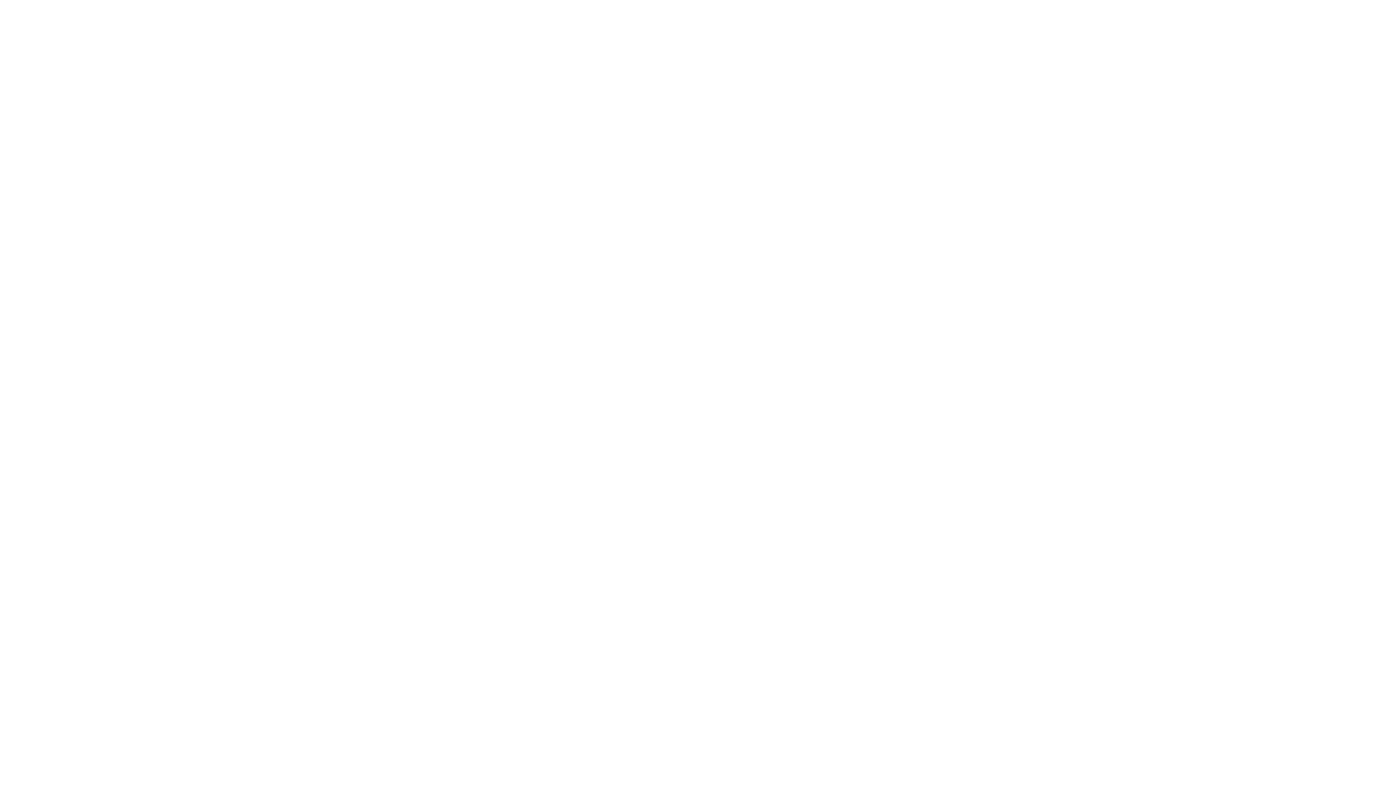
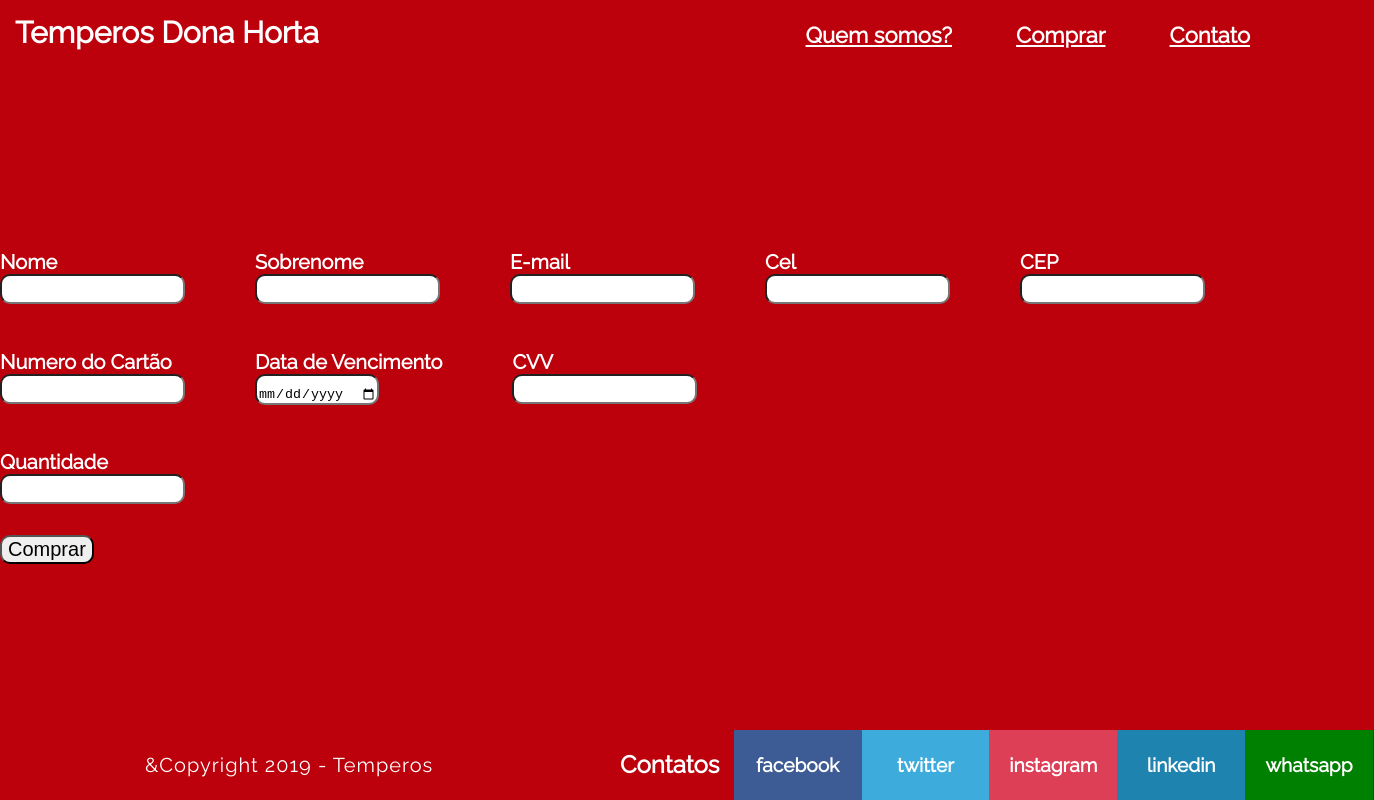
Before and after one commit to kielkow/APS-SIG, a plain HTML site: page compra.html in a window 1280 px wide. Shown: the whole page, 1374 px wide, since content can reach past the window. Drawn offline with Linux system fonts and the light colour scheme.

Commit message:
Add page Compras

```diff
--- a/compra.html
+++ b/compra.html
@@ -1,12 +1,94 @@
 <!DOCTYPE html>
 <html lang="en">
+
 <head>
-    <meta charset="UTF-8">
-    <meta name="viewport" content="width=device-width, initial-scale=1.0">
+    <meta charset="utf-8">
+    <meta name="viewport" content="width=device-width, initial-scale=1, shrink-to-fit=no">
     <meta http-equiv="X-UA-Compatible" content="ie=edge">
-    <title>Compra</title>
+    <meta name="viewport" content="width=device-width, initial-scale=1, shrink-to-fit=no">
+    <link href="https://fonts.googleapis.com/css?family=Raleway" rel="stylesheet">
+    <link rel="stylesheet" href="styleCompra.css">
+    <script src="script.js"></script>
+    <title>Temperos - Comprar</title>
 </head>
+
 <body>
 
+    <header>
+        <h1>Temperos Dona Horta</h1>
+        <nav>
+            <ul>
+                <li><a href="index.html">Quem somos?</a></li>
+                <li><a href="compra.html">Comprar</a></li>
+                <li><a href="#footer">Contato</a></li>
+            </ul>
+        </nav>
+    </header>
+
+
+    <section id="areaInfo">
+        <section id="areaInfoPessoal">
+            <div class="item">
+                <p>Nome</p>
+                <input type="text">
+            </div>
+            <div class="item">
+                <p>Sobrenome</p>
+                <input type="text">
+            </div>
+            <div class="item">
+                <p>E-mail</p>
+                <input type="email">
+            </div>
+            <div class="item">
+                <p>Cel</p>
+                <input type="text">
+            </div>
+            <div class="item">
+                <p>CEP</p>
+                <input type="number">
+            </div>
+        </section>
+
+        <section id="areaInfoCartao">
+            <div class="item">
+                <p>Numero do Cartão</p>
+                <input type="number">
+            </div>
+            <div class="item">
+                <p>Data de Vencimento</p>
+                <input type="date">
+            </div>
+            <div class="item">
+                <p>CVV</p>
+                <input type="number">
+            </div>
+        </section>
+
+        <section id="areaInfoProduto">
+            <div class="item">
+                <p>Quantidade</p>
+                <input type="number">
+            </div>
+        </section>
+    </section>
+
+    <button onclick="btnComprar()" class="btnComprar">Comprar</button>
+
+    <footer id="footer">
+        <div class="copyright">
+            <p>&Copyright 2019 - Temperos</p>
+        </div>
+        <div class="social">
+            <a href="#footer" class="support">Contatos</a>
+            <a href="#" class="face">facebook</a>
+            <a href="#" class="tweet">twitter</a>
+            <a href="#" class="instagram">instagram</a>
+            <a href="#" class="linked">linkedin</a>
+            <a href="#footer" class="whats" onclick="btnWhats()">whatsapp</a>
+        </div>
+    </footer>
+
 </body>
+
 </html>
--- a/script.js
+++ b/script.js
@@ -31,3 +31,9 @@ function btnEnviar(){
 function btnWhats(){
     alert("Ligue para (011)90000-0000")
 }
+
+function btnComprar(){
+    confirm("Deseja efetuar a compra?")
+    document.getElementById("item").value = ''
+    alert("Compra efetuada com sucesso! Estaremos passando informações da sua conta via e-mail.")
+}
--- /dev/null
+++ b/styleCompra.css
@@ -0,0 +1,194 @@
+body {
+    font-family: 'Raleway', sans-serif;
+    background-color: #bc010c;
+    justify-content: space-around;
+}
+*{
+    margin: 0;
+}
+header{
+    background-color: #bc010c;
+    height: 70px;
+    width: 100%;
+    display: flex;
+}
+header h1{
+    width: 430px;
+    list-style-type: none;
+    display: inline;
+    font-size: 30px;
+    padding: 15px;
+    margin-top: 0px;
+    font-weight: bold;
+    color: white
+}
+nav ul li{
+    list-style-type: none;
+    display: inline;
+    font-size: 22px;
+    padding: 15px;
+    font-weight: bold;
+    color: white;
+}
+nav a{
+    list-style-type: none;
+    display: inline;
+    font-size: 22px;
+    padding: 15px;
+    font-weight: bold;
+    color: white;;
+}
+nav{
+    width: 100%;
+    display: flex;
+    justify-content: flex-end;
+    align-items: center;
+
+}
+
+
+
+
+
+
+
+
+#areaInfo{
+    flex-direction: column;
+    padding-top: 150px;
+}
+
+#areaInfoPessoal{
+    height: 100px;
+    display: flex;
+    flex-direction: row;
+    flex-wrap: wrap;
+}
+
+#areaInfoCartao{
+    height: 100px;
+    display: flex;
+    flex-direction: row;
+    flex-wrap: wrap;
+}
+
+#areaInfoProduto{
+    height: 100px;
+    display: flex;
+    flex-direction: row;
+    flex-wrap: wrap;
+}
+
+.item{
+    padding-right: 70px;
+    padding-top: 30px;
+}
+
+.btnComprar{
+    border-radius: 10px;
+    font-size: 20px;
+    margin-top: 15px;
+}
+
+.item p{
+    color: white;
+    font-weight: bold;
+    font-size: 20px;
+}
+
+.item input{
+    padding-top: 10px;
+    border-radius: 10px;
+}
+
+
+
+
+
+
+
+
+
+footer{
+    width: 100%;
+    display: inline-block;
+    background-color: #bc010c;
+    position: absolute;
+    bottom: 0;
+}
+.copyright{
+    font-size: 20px;
+    width: 40%;
+    float: left;
+    @media (max-width: 600px) {
+      width: 100%;
+    }
+}
+.copyright p{
+    padding-left: 10%;
+    color: white;
+    font-size: 1em;
+    line-height: 70px;
+    text-transform: capitalize;
+    letter-spacing: 1px;
+    @media (max-width: 600px) {
+      text-align: center;
+      padding: 0;
+    }
+}
+.social {
+width: 60%;
+height: 0%;
+float: right;
+@media (max-width: 600px) {
+width: 100%;
+}
+}
+.social a{
+    float: left;
+    line-height: 70px;
+    text-decoration: none;
+    color: white;
+    text-align: center;
+    font-weight: bold;
+    @include transition(all, 0.3s);
+}
+.linked {
+background-color: #1E83AE;
+font-size: 1.2em;
+width: 16.65%;
+}
+
+.face {
+background-color: #3D5B94;
+font-size: 1.2em;
+width: 16.65%;
+
+}
+
+.tweet {
+background-color: #3DACDD;
+font-size: 1.2em;
+width: 16.65%;
+
+}
+
+.instagram {
+background-color: #dd3f57;
+font-size: 1.2em;
+width: 16.65%;
+
+}
+
+.whats {
+background-color: green;
+font-size: 1.2em;
+width: 16.65%;
+
+}
+
+.support {
+background-color: #bc010c;
+font-size: 1.5em;
+width: 16.65%;
+}
--- a/style.css
+++ b/styleHome.css
@@ -1,5 +1,5 @@
 html, body {
-    font-family: Raleway, sans-serif;
+    font-family: 'Raleway', sans-serif;
     background-color: #bc010c;
 }
 *{
@@ -12,13 +12,13 @@ header{
     display: flex;
 }
 header h1{
+    width: 430px;
     list-style-type: none;
     display: inline;
     font-size: 30px;
     padding: 15px;
     margin-top: 0px;
     font-weight: bold;
-    font-family: 'Raleway', sans-serif;
     color: white
 }
 nav ul li{
@@ -27,16 +27,15 @@ nav ul li{
     font-size: 22px;
     padding: 15px;
     font-weight: bold;
-    font-family: 'Raleway', sans-serif;
     color: white;
 }
 nav a{
+    text-decoration:none;
     list-style-type: none;
     display: inline;
     font-size: 22px;
     padding: 15px;
     font-weight: bold;
-    font-family: 'Raleway', sans-serif;
     color: white;;
 }
 nav{
@@ -108,6 +107,7 @@ footer{
         margin-top: 120px;
         height: 0px;
         background-color: #bc010c;
+        position:absolute;
 }
 .copyright{
         font-size: 20px;
```
Also changed, not shown: index.html (+3 -8 lines).
